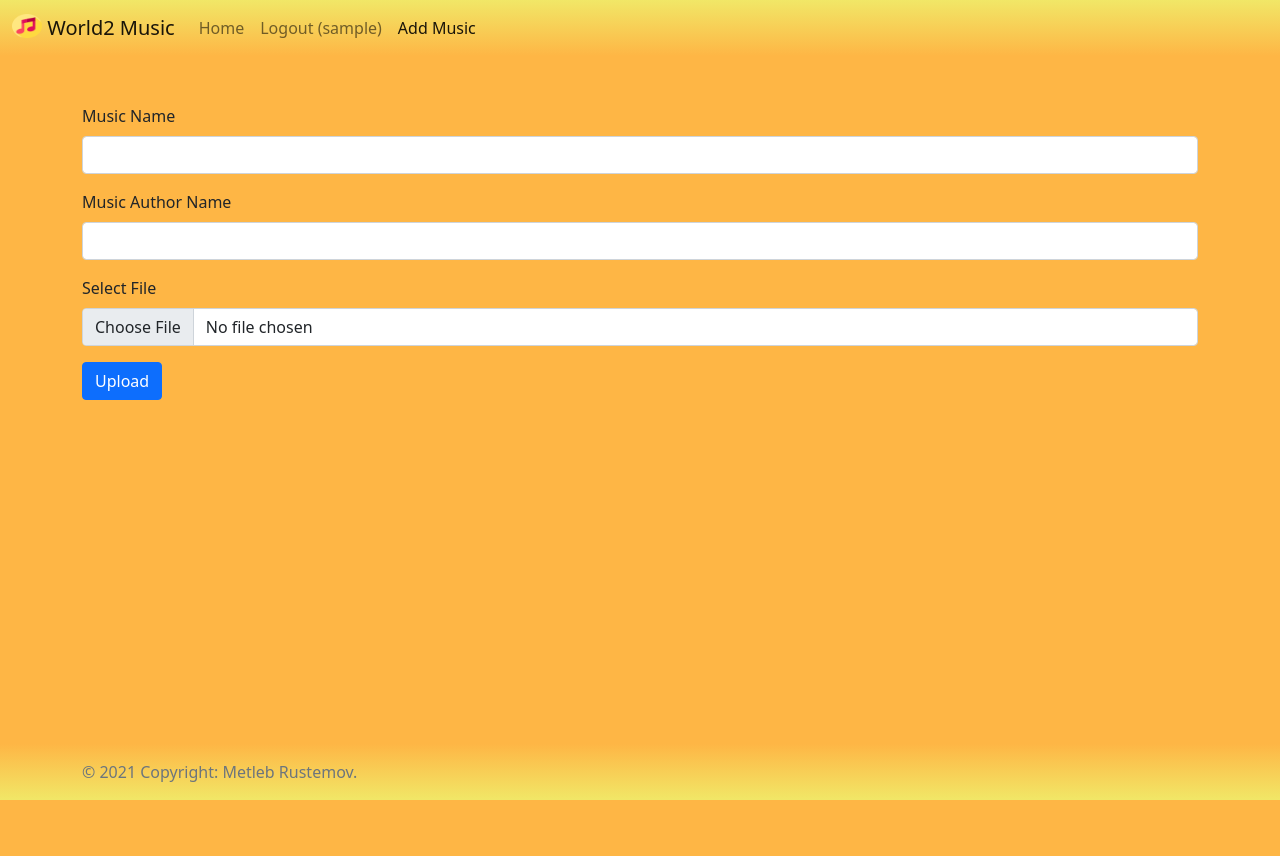
After one commit to metlebrustemov/world2_music, a Flask app: page /upload in a window 1280 px wide. The commit adds this page. Run offline with Flask 2, Linux system fonts and the light colour scheme; the visitor is signed in with stand-in values (Sample User, id 1); some libraries are stand-ins or nearby versions.

Commit message:
Added music upload system

```diff
--- a/app.py
+++ b/app.py
@@ -1,15 +1,23 @@
 import os
+import string
+import random
 from flask import Flask, render_template, redirect, url_for, request, session, jsonify
 from flask_sqlalchemy import SQLAlchemy
 from wtforms import Form, BooleanField, StringField, PasswordField, SubmitField, validators
 from wtforms.fields.html5 import EmailField
+from flask_wtf.file import FileField, FileRequired
+from werkzeug.utils import secure_filename
 from werkzeug.exceptions import HTTPException
 
 app = Flask(__name__)
 app.secret_key = b'HbfGMYwEOnLdm3USo5k7JRAzn0P3oVEHPdLSoNKku3qmKfWUjt6tsgbbnPuoYWmXNiGIjpyXtm7DZ1DbAYxx1F8LmerBW1DsaeSf'
 db_path = os.path.join(os.path.dirname(__file__), 'vt.db')
 db_uri = 'sqlite:///{}'.format(db_path)
+M_UPLOAD_FOLDER = "static/media"
+M_EXTENTIONS = set(['mp3','wav'])
+app.config['UPLOAD_FOLDER'] = M_UPLOAD_FOLDER
 app.config['SQLALCHEMY_DATABASE_URI'] = db_uri
+
 
 db = SQLAlchemy(app)
 
@@ -37,16 +45,23 @@ db.create_all()
 #//////////////////////////////////////////////////////////////////////
 
 class RegistrationForm(Form):
-    username = StringField('User Name', [validators.DataRequired(), validators.Length(min=4, max=25)], render_kw={"class":"form-control"})
-    email = EmailField('Email address', [validators.DataRequired(), validators.Length(min=8, max=35), validators.Email(message=(u'That\'s not a valid email address.'))], render_kw={"class":"form-control"})
-    password = PasswordField('Password', [validators.DataRequired(), validators.Length(min=10, max=35), validators.EqualTo('confirm', message='Passwords must match')], render_kw={"class":"form-control"})
+    username = StringField('User Name', [validators.DataRequired(), validators.Length(min=4, max=25)], render_kw={"class":"form-control","maxlength":"25","minlength":"4"})
+    email = EmailField('Email address', [validators.DataRequired(), validators.Length(min=8, max=35), validators.Email(message=(u'That\'s not a valid email address.'))], render_kw={"class":"form-control","maxlength":"35","minlength":"8"})
+    password = PasswordField('Password', [validators.DataRequired(), validators.Length(min=10, max=35), validators.EqualTo('confirm', message='Passwords must match')], render_kw={"class":"form-control","maxlength":"35","minlength":"10"})
     confirm = PasswordField('Repeat Password', [validators.DataRequired()], render_kw={"class":"form-control"})
     submitbutton = SubmitField("Register")
 
 class LoginForm(Form):
-    email = EmailField('Email address', [validators.DataRequired(), validators.Length(min=8, max=35), validators.Email(message=(u'That\'s not a valid email address.'))], render_kw={"class":"form-control"})
-    password = PasswordField('Password', [validators.DataRequired(), validators.Length(min=10, max=35)], render_kw={"class":"form-control"})
+    email = EmailField('Email address', [validators.DataRequired(), validators.Length(min=8, max=35), validators.Email(message=(u'That\'s not a valid email address.'))], render_kw={"class":"form-control","maxlength":"35","minlength":"8"})
+    password = PasswordField('Password', [validators.DataRequired(), validators.Length(min=10, max=35)], render_kw={"class":"form-control","maxlength":"35","minlength":"10"})
     submitbutton = SubmitField("Login")
+
+
+class FileUploadForm(Form):
+    music_name = StringField('Music Name', [validators.DataRequired(), validators.Length(min=5, max=25)], render_kw={"class":"form-control","maxlength":"25","minlength":"5"})
+    music_author = StringField('Music Author Name', [validators.DataRequired(), validators.Length(min=4, max=25)], render_kw={"class":"form-control","maxlength":"25","minlength":"5"})
+    music_file = FileField("Select File", validators=[FileRequired()],render_kw={"class":"form-control"})
+    submitbutton = SubmitField("Upload")
 
 #//////////////////////////////////////////////////////////////////////
 
@@ -54,6 +69,13 @@ class LoginForm(Form):
 def idToName(id):
     us = User.query.filter_by(id=id).first()
     return us.username
+
+def ext_cont(file_name):
+   return '.' in file_name and \
+   file_name.rsplit('.', 1)[1].lower() in M_EXTENTIONS
+
+def csrf_text(size=32, chars=string.ascii_uppercase + string.ascii_lowercase + string.digits):
+	return ''.join(random.choice(chars) for _ in range(size))
 
 
 #//////////////////////////////////////////////////////////////////////
@@ -77,7 +99,7 @@ def index():
 def reg_user():
     if ("user_name" in session):
         session.pop('user_name', None)
-    if request.method == 'POST' :
+    if request.method == 'POST' and  request.form['csrf_token'] == session["csrf_token"]:
         user_name = request.form['username']
         user_email = request.form['email']
         user_pass = request.form['password']
@@ -97,13 +119,15 @@ def reg_user():
             return render_template('message.html', msg="This email is being used!")
         return redirect(url_for('index'))
     form = RegistrationForm()
-    return render_template("register.html", form=form)
+    csrf_token = csrf_text()
+    session["csrf_token"] = csrf_token
+    return render_template("register.html", form=form, csrf_token=csrf_token)
 
 @app.route("/login", methods=['POST', 'GET'])
 def login_user():
     if ("user_name" in session):
         session.pop('user_name', None)
-    if request.method == 'POST' :
+    if request.method == 'POST'  and  request.form['csrf_token'] == session["csrf_token"]:
         user_email = request.form['email']
         user_pass = request.form['password']
         if User.query.filter_by(email=user_email).count()>0:
@@ -116,7 +140,45 @@ def login_user():
             return render_template('message.html', msg="This email is wrong!")
         return redirect(url_for('index'))
     form = LoginForm()
-    return render_template("login.html", form=form)
+    csrf_token = csrf_text()
+    session["csrf_token"] = csrf_token
+    return render_template("login.html", form=form, csrf_token=csrf_token)
+
+@app.route("/upload", methods=['POST', 'GET'])
+def upload_file():
+    if "user_name" in session:
+        if request.method == "POST" and  request.form['csrf_token'] == session["csrf_token"]:
+            if "music_file" not in request.files:
+                return render_template("message.html", msg="File not found!")
+            m_file = request.files["music_file"]
+            if m_file.filename == '':
+                return render_template("message.html", msg="File not named!")
+            if m_file and ext_cont(m_file.filename):
+                file_name = secure_filename(m_file.filename)
+                if "music_author" in request.form and len(request.form["music_author"]) >= 5:
+                    if "music_name" in request.form and len(request.form["music_name"]) >= 5:
+                        m_file.save(os.path.join(app.config['UPLOAD_FOLDER'], file_name))
+                        us = User.query.filter_by(username=session["user_name"]).first()
+                        au = request.form["music_author"]
+                        nm = request.form['music_name']
+                        new_media = W2Media(user_id=us.id, name=nm ,author=au, is_public=True, u_name=file_name)
+                        db.session.add(new_media)
+                        db.session.commit()
+                        return redirect(url_for('index'))
+                    else:
+                        return render_template("message.html", msg="The name of the music is very short!")
+                else:
+                    return render_template("message.html", msg="The author's name is very short!")
+            else:
+                return render_template("message.html", msg="Disallowed file extension!")
+        else:
+            name = session['user_name']
+            form = FileUploadForm()
+            csrf_token = csrf_text()
+            session["csrf_token"] = csrf_token
+            return render_template("upload.html", form=form, user_name=name, csrf_token=csrf_token)
+    else:
+        return render_template("message.html", msg="You don't have permission to this page!")
 
 @app.route("/user/<uid>")
 def user_home(uid):
@@ -144,12 +206,6 @@ def logout():
 def page_not_found(e):
     return render_template('404.html'), 404
 
-""" @app.errorhandler(Exception)
-def handle_error(e):
-    code = 500
-    if isinstance(e, HTTPException):
-        code = e.code
-    return jsonify(error=str(e)), code """
 
 if __name__ == "__main__":
     app.run(debug=True)
--- a/templates/base.html
+++ b/templates/base.html
@@ -63,6 +63,10 @@
           <li class="nav-item">
             <a href="{{ url_for('reg_user') }}" class="nav-link{% if request.path == '/register' %} active{% endif %}">Register</a>
           </li>
+          {% else %}
+          <li class="nav-item">
+            <a href="{{ url_for('upload_file') }}" class="nav-link{% if request.path == '/upload' %} active{% endif %}">Add Music</a>
+          </li>
           {% endif %}
         </ul>
         {% if request.path == '/' %}
--- a/templates/index.html
+++ b/templates/index.html
@@ -9,16 +9,14 @@ Home Page
     <div class="container pt-5">
         <div class="pt-3">
             <div class="row p-3 mb-4 shadow">
-              <div class="col-1">#</div>
-              <div class="col-2">User</div>
+              <div class="col-3">User</div>
               <div class="col-3">Music Name</div>
               <div class="col-3">Author</div>
               <div class="col-3"></div>
             </div>
             {% for media in medias %}
             <div id="mus{{media.id}}" class="row p-3 pb-5 m-1 mb-3 shadow-sm">
-              <div class="col-1">{{media.id}}</div>
-              <div class="col-2"><a href="{{url_for('user_home', uid=media.user_id)}}">@{{media.user_id|idToName}}</a></div>
+              <div class="col-3"><a class="btn btn-secondary" href="{{url_for('user_home', uid=media.user_id)}}" title="Uploaded by {{media.user_id|idToName}}">@{{media.user_id|idToName}}</a></div>
               <div class="col-3">{{media.name}}</div>
               <div class="col-3">{{media.author}}</div>
               <div class="col-3">
--- a/templates/login.html
+++ b/templates/login.html
@@ -16,6 +16,9 @@ Login Page
               {{form.password.label(class="form-label")}}
               {{form.password}}
             </div>
+            <div>
+              <input type="hidden" name="csrf_token" id="csrf_token" value="{{csrf_token}}">
+            </div>
             {{form.submitbutton(class="btn btn-primary me-5")}} OR <a href="{{url_for('reg_user')}}" class="btn btn-secondary ms-5">Register</a>
           </form>
     </div>
--- a/templates/register.html
+++ b/templates/register.html
@@ -24,6 +24,9 @@ Register Page
                 {{form.confirm.label(class="form-label")}}
                 {{form.confirm}}
               </div>
+              <div>
+                <input type="hidden" name="csrf_token" id="csrf_token" value="{{csrf_token}}">
+              </div>
             {{form.submitbutton(class="btn btn-primary me-5")}} OR <a href="{{url_for('login_user')}}" class="btn btn-secondary ms-5">Login</a>
           </form>
     </div>
--- /dev/null
+++ b/templates/upload.html
@@ -0,0 +1,30 @@
+{% extends 'base.html' %}
+
+{% block title %}
+Upload Music
+{% endblock %}
+
+{% block body %}
+<section class="bg-sect-home vh-100">
+    <div class="container">
+      <form class="py-5" action="{{url_for('upload_file')}}", method="POST" enctype=multipart/form-data>
+        <div class="mb-3">
+          {{form.music_name.label(class="form-label")}}
+          {{form.music_name}}
+        </div>
+        <div class="mb-3">
+          {{form.music_author.label(class="form-label")}}
+          {{form.music_author}}
+        </div>
+        <div class="mb-3">
+            {{form.music_file.label(class="form-label")}}
+            {{form.music_file}}
+        </div>
+        <div>
+          <input type="hidden" name="csrf_token" id="csrf_token" value="{{csrf_token}}">
+        </div>
+        {{form.submitbutton(class="btn btn-primary me-5")}}
+      </form>
+    </div>
+</section>
+{% endblock %}
```
